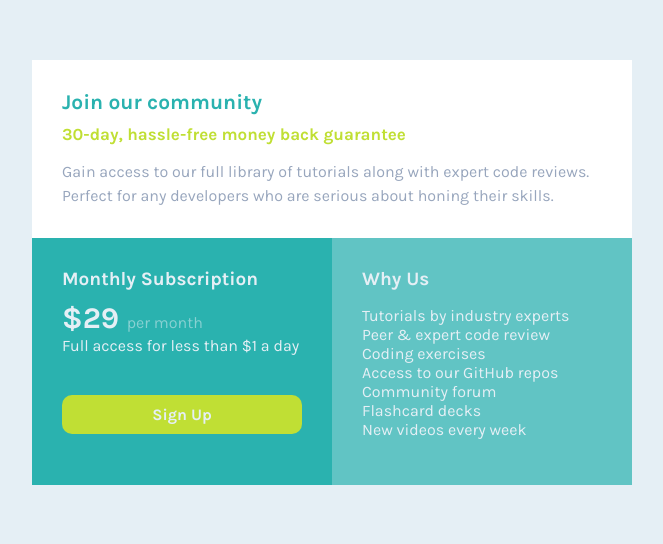
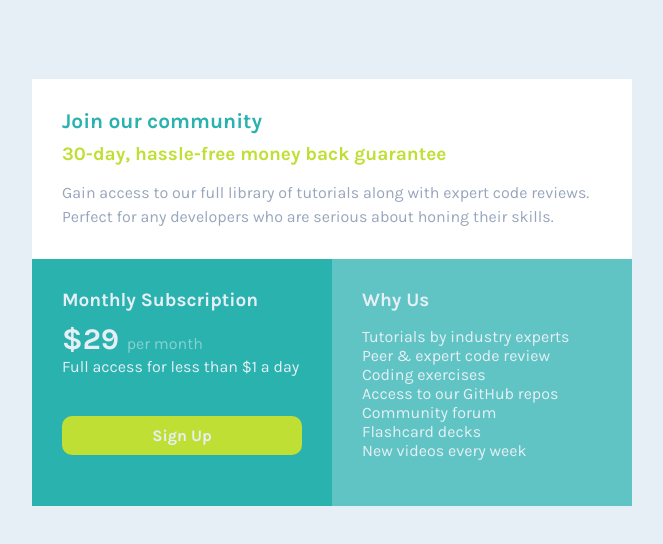
Before and after one commit to esgave/single-price-grid-component, a plain HTML site: page index.html in a window 1280 px wide. Shown: the part 116-660 px from the top of the page, without its empty margins (308-971 px from the left). Drawn offline with Linux system fonts and the light colour scheme.

Commit message:
Minor changes

```diff
--- a/css/style.css
+++ b/css/style.css
@@ -22,7 +22,7 @@ html {
 }
 
 body {
-    min-height: 95vh;
+    min-height: 100vh;
     display: flex;
     align-items: center;
     justify-content: center;
@@ -38,12 +38,12 @@ h1 {
 }
 
 h2 {
+    color: var(--BrightYellow);
     font-size: 1.9rem;
 }
 
 h3 {
-    color: var(--BrightYellow);
-    font-size: 1.7rem;
+    font-size: 1.9rem;
 }
 
 h1,
--- a/index.html
+++ b/index.html
@@ -17,16 +17,16 @@
 </head>
 
 <body>
-  <div class="container">
+  <main class="container">
     <section class="first-column">
       <h1>Join our community</h1>
-      <h3>30-day, hassle-free money back guarantee</h3>
+      <h2>30-day, hassle-free money back guarantee</h2>
       <p>Gain access to our full library of tutorials along with expert code reviews. Perfect for any developers who are
         serious about honing their skills.</p>
     </section>
 
     <section class="second-column">
-      <h2>Monthly Subscription</h2>
+      <h3>Monthly Subscription</h3>
       <div class="subscription-info">
         <p class="price">&dollar;29 <span>per month</span></p>
         <p>Full access for less than &dollar;1 a day</p>
@@ -35,7 +35,7 @@
     </section>
 
     <section class="third-column">
-      <h2>Why Us</h2>
+      <h3>Why Us</h3>
       <ul>
         <li>Tutorials by industry experts</li>
         <li>Peer &amp; expert code review</li>
@@ -46,7 +46,7 @@
         <li>New videos every week</li>
       </ul>
     </section>
-  </div> <!-- Container-->
+  </main> <!-- Container-->
 </body>
 
 </html>
```
